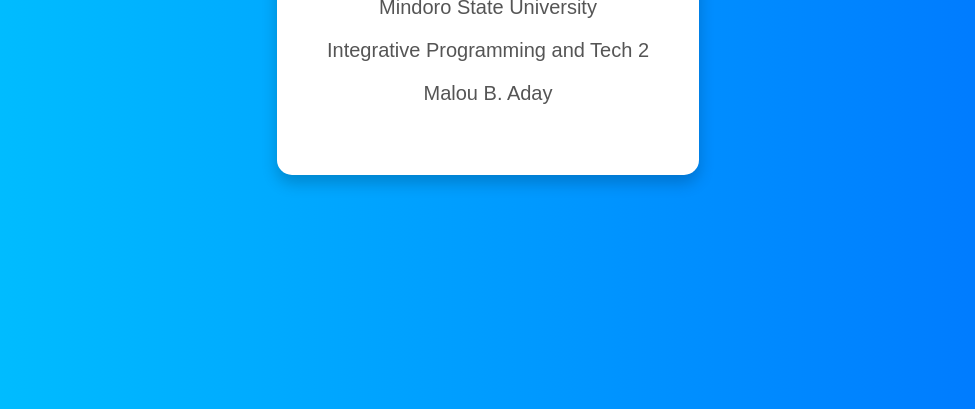
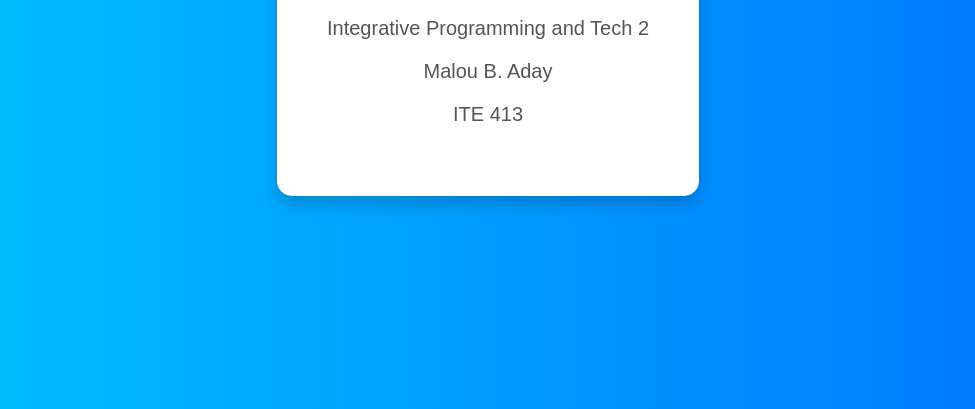
Before and after one commit to Marc-Andrei-Santos/Git_Backup_Branching, a plain HTML site: page index.html in a window 1280 px wide. Shown: the part 391-800 px from the top of the page, without its empty margins (152-1127 px from the left). Drawn offline with Linux system fonts and the light colour scheme.

Commit message:
Updated Branch 2

```diff
--- a/index.html
+++ b/index.html
@@ -44,6 +44,7 @@
         <p>Mindoro State University</p>
         <p>Integrative Programming and Tech 2</p>
         <p>Malou B. Aday</p>
+        <p>ITE 413</p>
     </div>
 
 </body>
```
